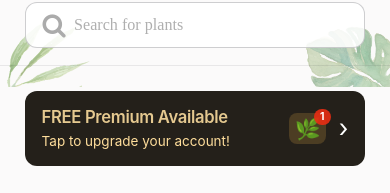
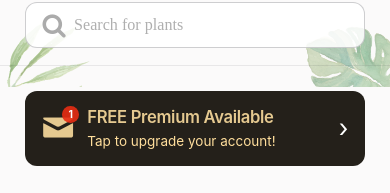
Before and after one commit to gorkembulsun/HubXCase, a React Native app: screen /HomePage in a window 390 px wide. Shown: the part 107-300 px from the top of the page. Built offline with nearby package versions, Linux system fonts and the light colour scheme; no server answers.

Commit message:
Final without tests

```diff
--- a/src/screens/HomePage.tsx
+++ b/src/screens/HomePage.tsx
@@ -16,6 +16,7 @@ import {
 } from 'react-native';
 import axios from 'axios';
 import FontAwesome from 'react-native-vector-icons/FontAwesome';
+import Entypo from 'react-native-vector-icons/Entypo';
 import appTheme from '../theme/appTheme';
 import CustomTabBar from '../components/CustomTabBar';
 
@@ -135,18 +136,18 @@ const HomePage = () => {
       >
         {/* Premium Box */}
         <TouchableOpacity style={styles.premiumBox} activeOpacity={0.8}>
+        <View style={styles.premiumIconContainer}>
+              <View>
+                <Entypo name="mail" size={sf(32)} color="#E5C990" />
+              </View>
+              <View style={styles.premiumBadge}>
+                <Text style={styles.premiumBadgeText}>1</Text>
+              </View>
+            </View>
           <View style={styles.premiumContent}>
             <View style={styles.premiumTextContainer}>
               <Text style={styles.premiumTitle}>FREE Premium Available</Text>
               <Text style={styles.premiumSubtitle}>Tap to upgrade your account!</Text>
-            </View>
-            <View style={styles.premiumIconContainer}>
-              <View style={styles.premiumIcon}>
-                <Text style={styles.premiumIconText}>🌿</Text>
-              </View>
-              <View style={styles.premiumBadge}>
-                <Text style={styles.premiumBadgeText}>1</Text>
-              </View>
             </View>
           </View>
           <Text style={styles.arrowIcon}>›</Text>
@@ -343,17 +344,6 @@ const styles = StyleSheet.create({
     marginRight: sw(12),
     position: 'relative',
   },
-  premiumIcon: {
-    width: sw(36),
-    height: sh(30),
-    backgroundColor: 'rgba(232, 176, 70, 0.2)',
-    borderRadius: 8,
-    justifyContent: 'center',
-    alignItems: 'center',
-  },
-  premiumIconText: {
-    fontSize: sf(20),
-  },
   premiumBadge: {
     position: 'absolute',
     top: -sh(4),
```
